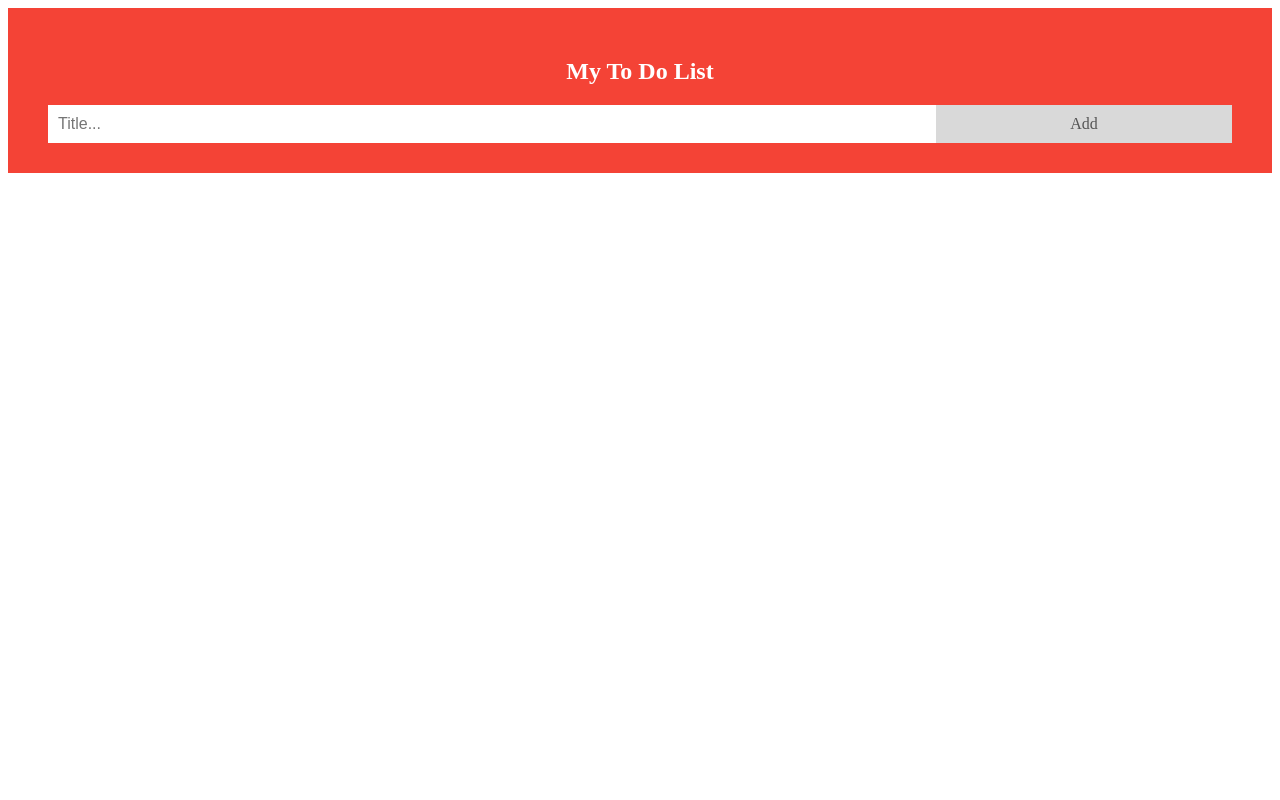
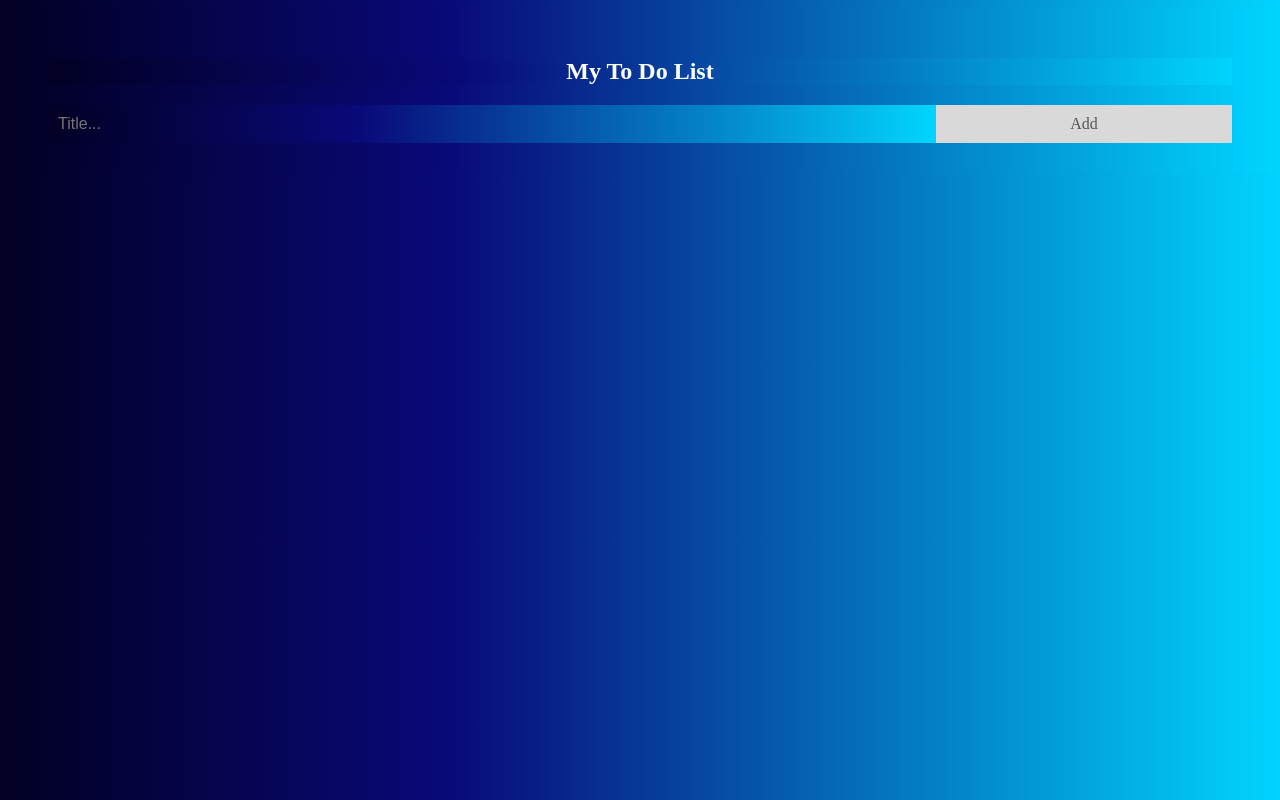
Before and after one commit to ajithreddy1441/To-do-list, a plain HTML site: page to do list/index.html in a window 1280 px wide. Drawn offline with Linux system fonts and the light colour scheme.

Commit message:
updated colors

```diff
--- a/to do list/css.css
+++ b/to do list/css.css
@@ -1,6 +1,7 @@
 /* Include the padding and border in an element's total width and height */
 * {
     box-sizing: border-box;
+    background: linear-gradient(90deg, rgba(2,0,36,1) 0%, rgba(9,9,121,1) 35%, rgba(0,212,255,1) 100%);
   }
 
   /* Remove margins and padding from the list */
@@ -71,7 +72,6 @@
 
   /* Style the header */
   .header {
-    background-color: #f44336;
     padding: 30px 40px;
     color: white;
     text-align: center;
```
